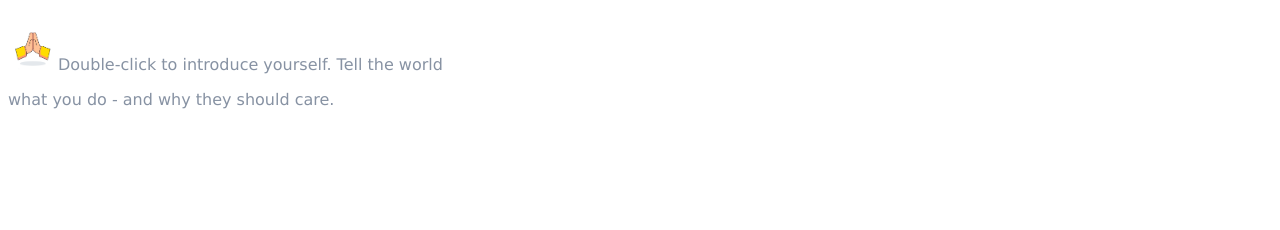
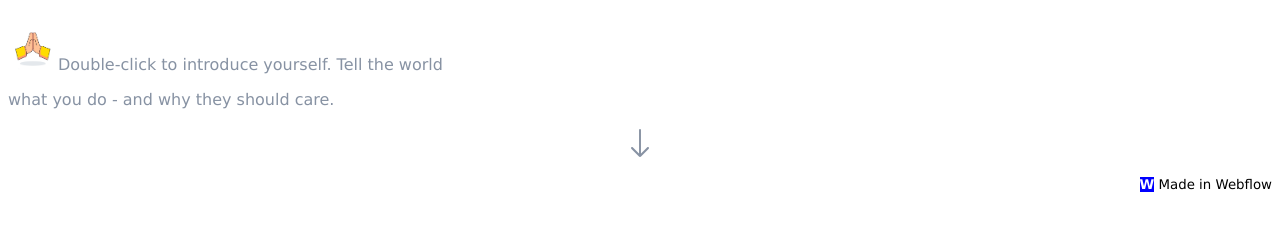
Before and after one commit to cjhudson55/git-exercise, a plain HTML site: page index.html in a window 1280 px wide. Shown: the part 198-428 px from the top of the page. Drawn offline with nearby package versions, Linux system fonts and the light colour scheme.

Commit message:
new subtext

```diff
--- a/index.html
+++ b/index.html
@@ -20,6 +20,13 @@
 
         <p><img src="img/hands.png" alt="" srcset="">Double-click to introduce yourself. Tell the world</p>
         <p>what you do - and why they should care.</p>
+        <div class="center-arrow">
+            <i class="bi bi-arrow-down"></i>
+
+        </div>
+        <div class="window">
+            <p class="border"><strong class="red">W</strong> Made in Webflow</p>
+        </div>
     </div>
 
 </body>
--- a/style.css
+++ b/style.css
@@ -1,3 +1,5 @@
+@import url("https://cdn.jsdelivr.net/npm/bootstrap-icons@1.10.3/font/bootstrap-icons.css");
+
 h1 {
     font-family: 'Times New Roman', Times, serif;
     font-size: 60px;
@@ -14,3 +16,25 @@ span {
 
 .christine img {
     width: 50px;
+}
+
+.center-arrow {
+    text-align: center;
+}
+
+.center-arrow i {
+    height:20px;
+    font-size: xx-large;
+    font-weight: lighter;
+}
+
+.window {
+    text-align: right;
+    color: black;
+    font-size: smaller;
+}
+
+.red {
+    color: white;
+    background-color: blue;
+}
```
